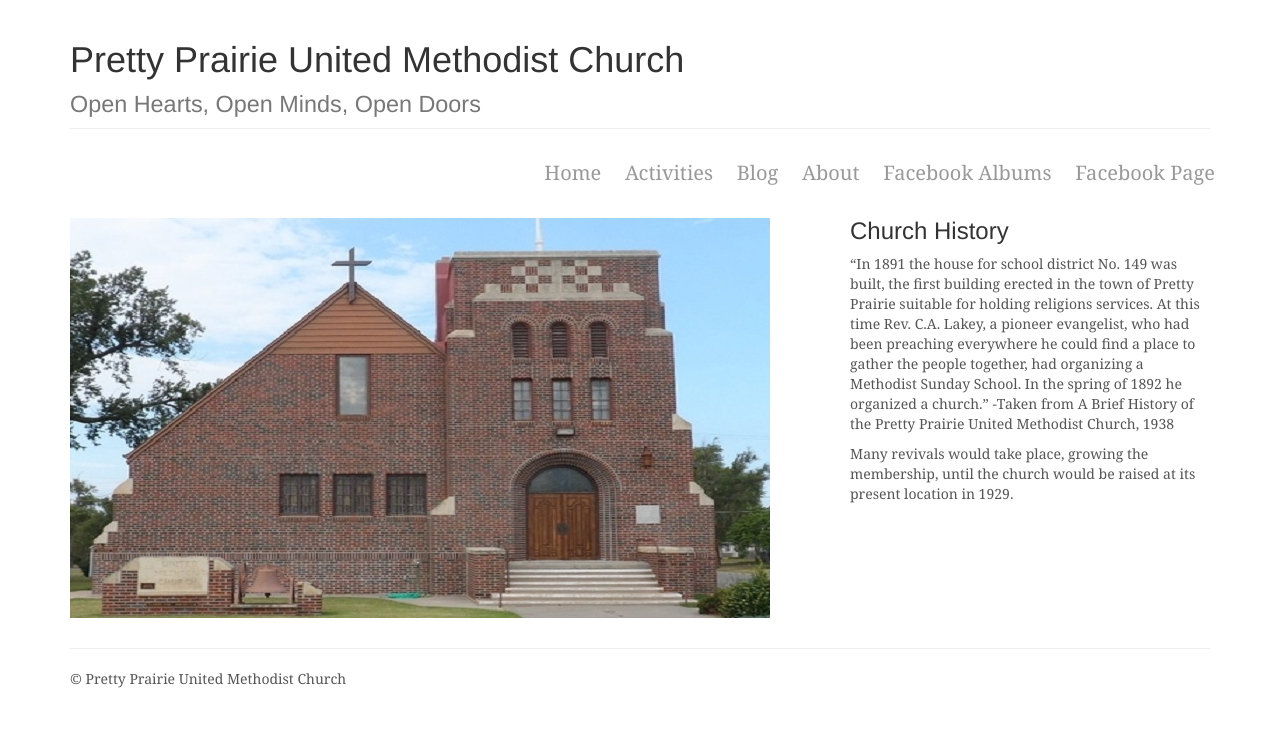
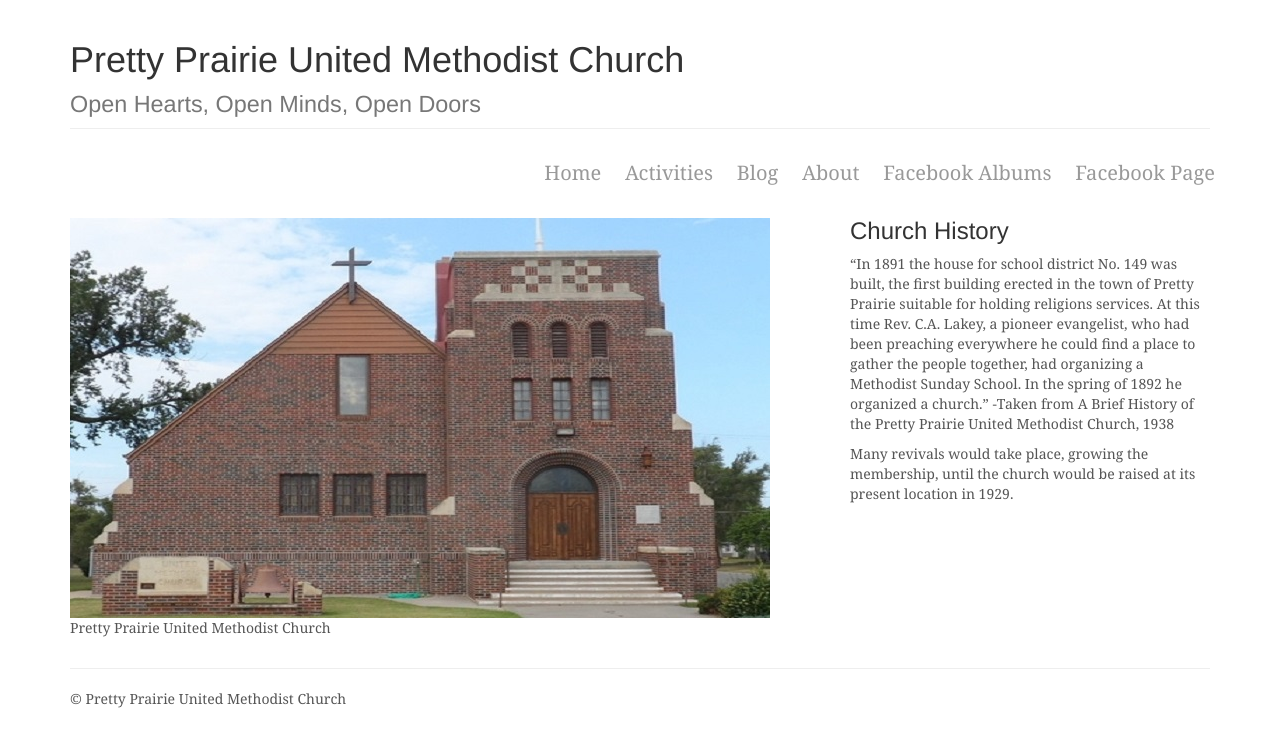
Before and after one commit to KatherineMichel/self-hosted-church-website-jekyll, a Jekyll site: the page built from church.md, in a window 1280 px wide. Shown: the top 747 px of the page. Built offline with Jekyll 4.4.1, drawn with Linux system fonts in a browser that asks for light colours; nearby versions of some CDN libraries; library files that are not in the unit come from our copies.

Commit message:
Update church.md

```diff
--- a/church.md
+++ b/church.md
@@ -3,6 +3,7 @@
 permalink: /church/
 title: Church History
 image: /images/church-outside.jpg
+caption: Pretty Prairie United Methodist Church
 ---
 "In 1891 the house for school district No. 149 was built, the first building erected in the town of Pretty Prairie suitable for holding religions services. At this time Rev. C.A. Lakey, a pioneer evangelist, who had been preaching everywhere he could find a place to gather the people together, had organizing a Methodist Sunday School. In the spring of 1892 he organized a church." -Taken from A Brief History of the Pretty Prairie United Methodist Church, 1938
 
```
